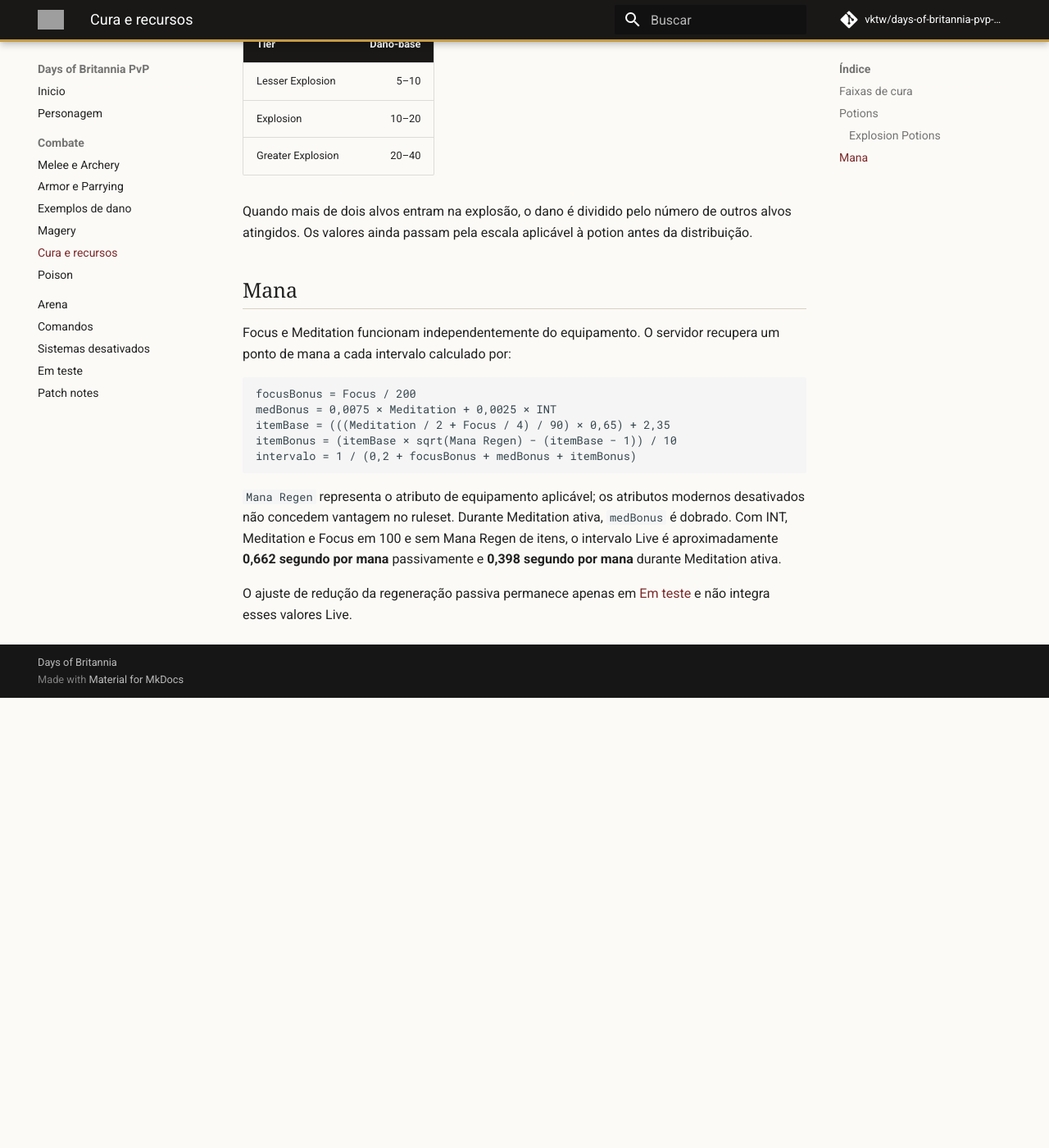
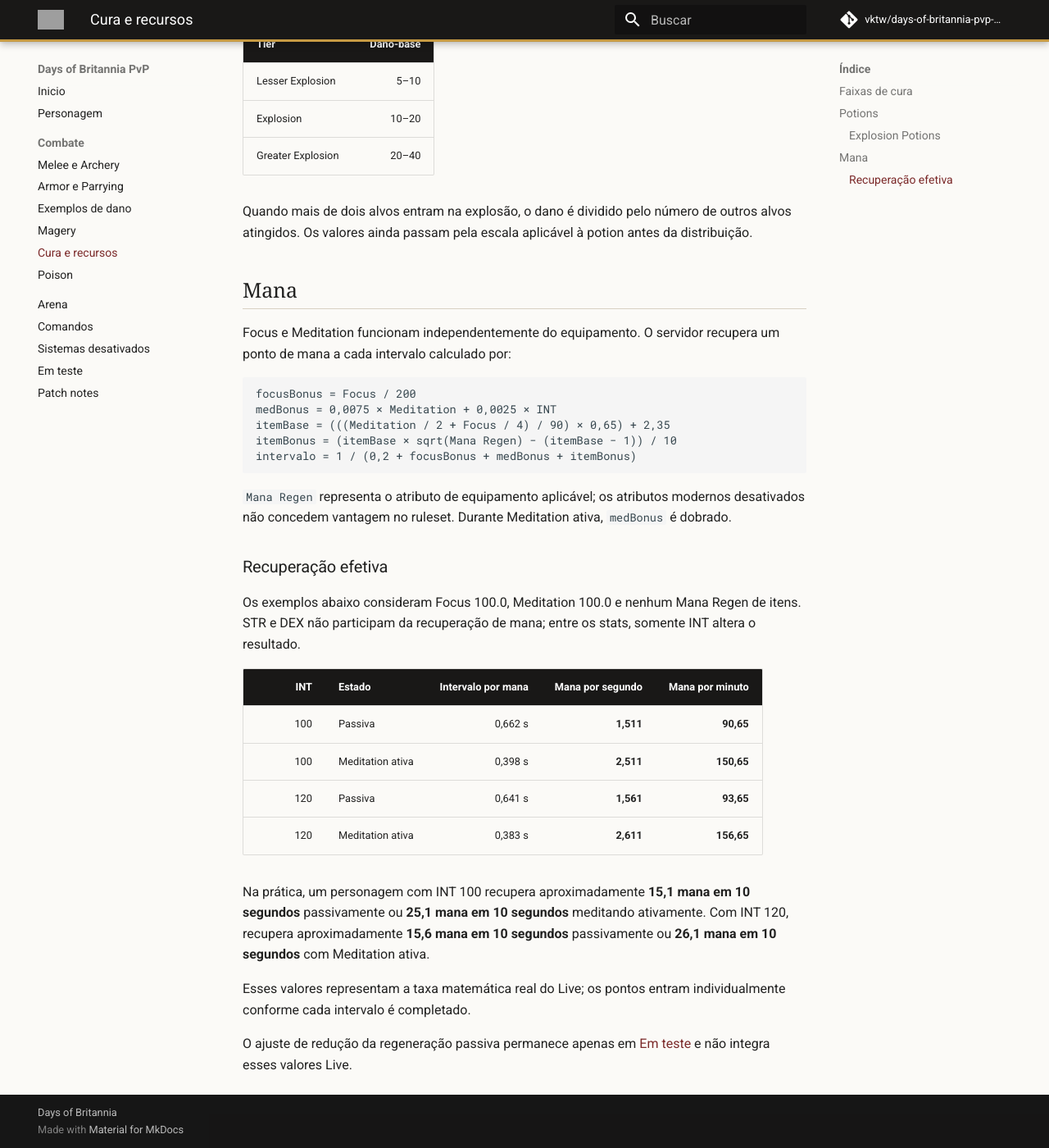
Before and after one commit to vktw/days-of-britannia-pvp-wiki, an MkDocs documentation site: the page built from docs/combate/cura-recursos.md, in a window 1280 px wide and 1400 px high, scrolled down 1183 px. Shown: the whole window at 82% size. Built offline with MkDocs 1.6.1 and Material for MkDocs 9.7.7, drawn with Linux system fonts in a browser that asks for light colours; comment, search, counter and statistics services are not loaded; before the commit the page ends 2034 px from its top, so only the background shows below that; grey boxes are pictures that could not be loaded.

Commit message:
docs: add effective mana recovery examples

````diff
--- a/docs/combate/cura-recursos.md
+++ b/docs/combate/cura-recursos.md
@@ -50,6 +50,21 @@ itemBonus = (itemBase × sqrt(Mana Regen) − (itemBase − 1)) / 10
 intervalo = 1 / (0,2 + focusBonus + medBonus + itemBonus)
 ```
 
-`Mana Regen` representa o atributo de equipamento aplicável; os atributos modernos desativados não concedem vantagem no ruleset. Durante Meditation ativa, `medBonus` é dobrado. Com INT, Meditation e Focus em 100 e sem Mana Regen de itens, o intervalo Live é aproximadamente **0,662 segundo por mana** passivamente e **0,398 segundo por mana** durante Meditation ativa.
+`Mana Regen` representa o atributo de equipamento aplicável; os atributos modernos desativados não concedem vantagem no ruleset. Durante Meditation ativa, `medBonus` é dobrado.
+
+### Recuperação efetiva
+
+Os exemplos abaixo consideram Focus 100.0, Meditation 100.0 e nenhum Mana Regen de itens. STR e DEX não participam da recuperação de mana; entre os stats, somente INT altera o resultado.
+
+| INT | Estado | Intervalo por mana | Mana por segundo | Mana por minuto |
+|---:|---|---:|---:|---:|
+| 100 | Passiva | 0,662 s | **1,511** | **90,65** |
+| 100 | Meditation ativa | 0,398 s | **2,511** | **150,65** |
+| 120 | Passiva | 0,641 s | **1,561** | **93,65** |
+| 120 | Meditation ativa | 0,383 s | **2,611** | **156,65** |
+
+Na prática, um personagem com INT 100 recupera aproximadamente **15,1 mana em 10 segundos** passivamente ou **25,1 mana em 10 segundos** meditando ativamente. Com INT 120, recupera aproximadamente **15,6 mana em 10 segundos** passivamente ou **26,1 mana em 10 segundos** com Meditation ativa.
+
+Esses valores representam a taxa matemática real do Live; os pontos entram individualmente conforme cada intervalo é completado.
 
 O ajuste de redução da regeneração passiva permanece apenas em [Em teste](../em-teste.md) e não integra esses valores Live.
````
